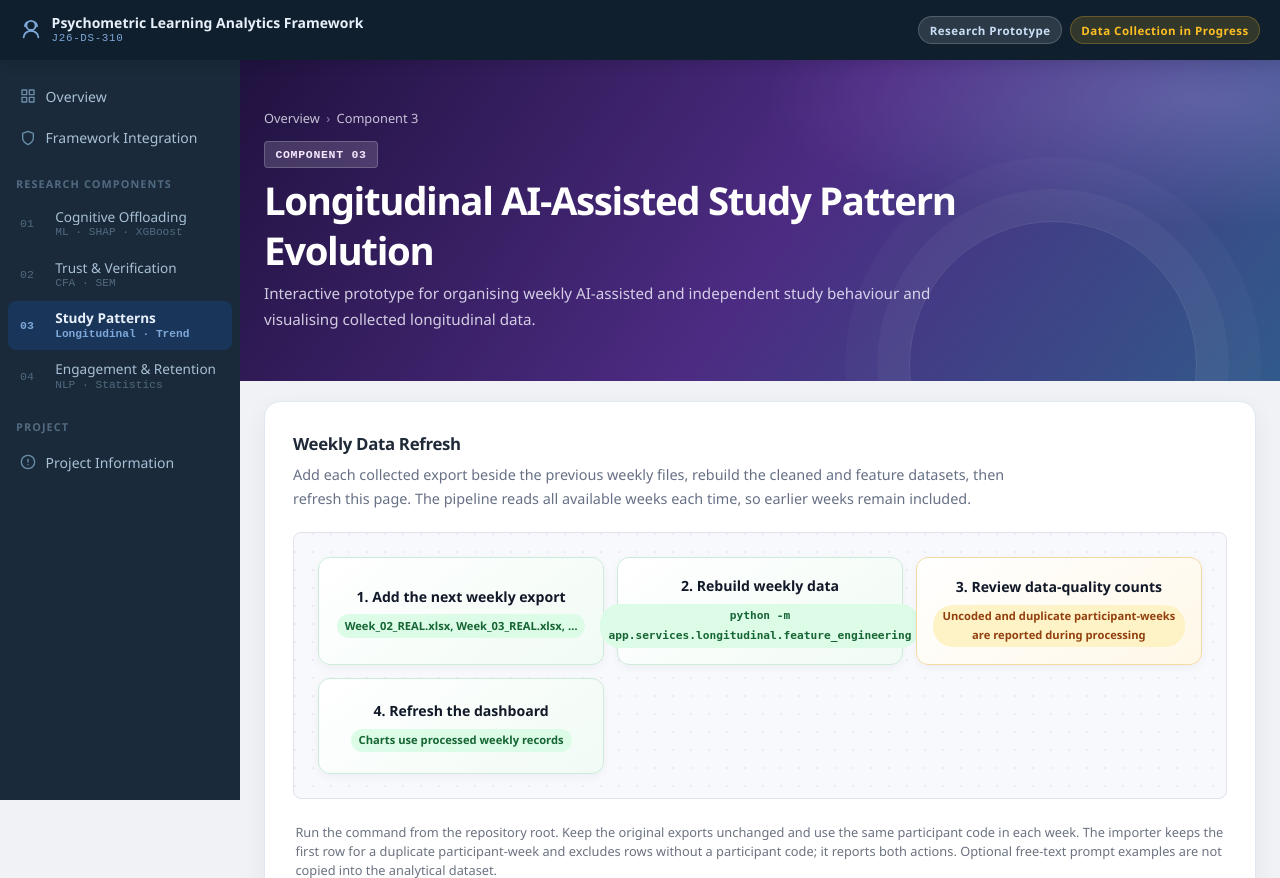
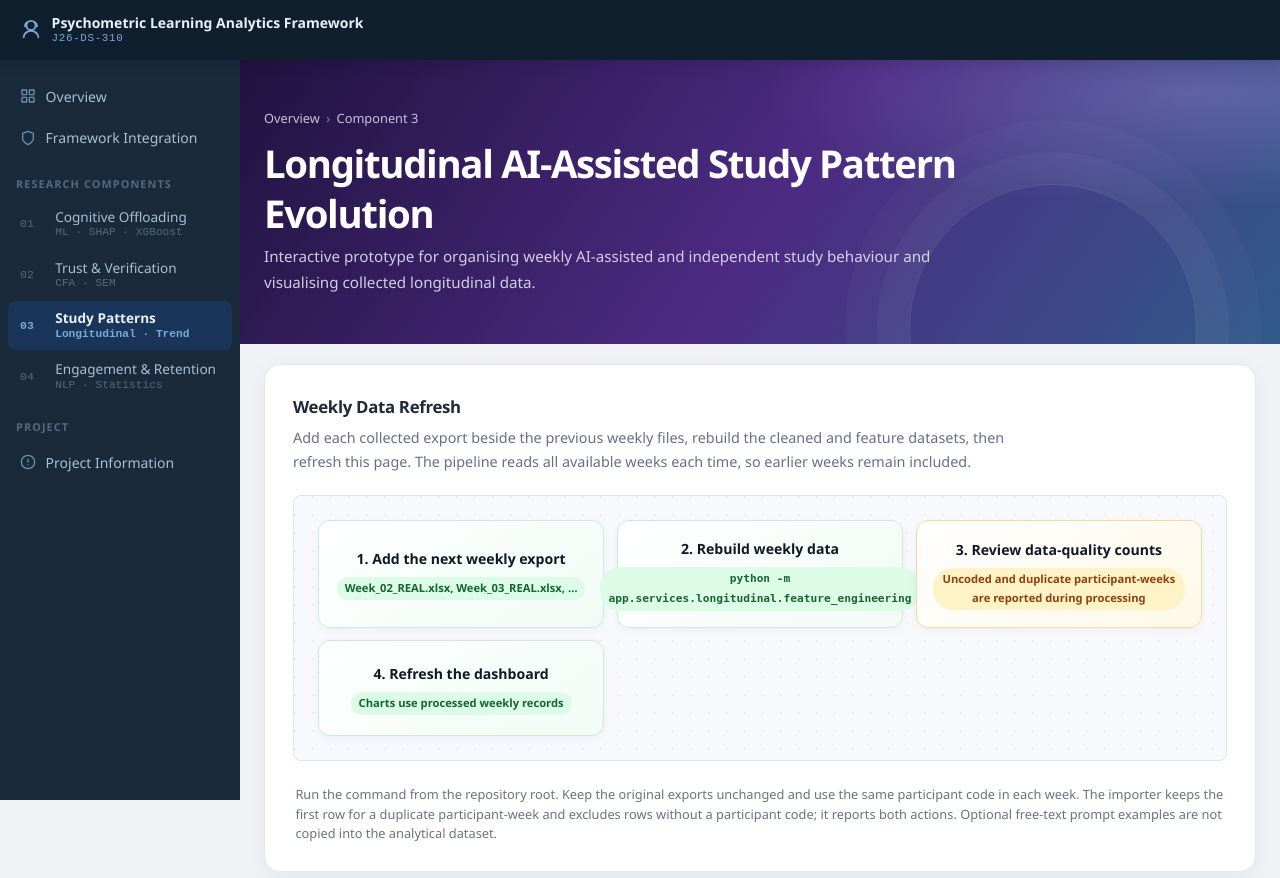
Before and after one commit to itzcheh1ru/psychometric-learning-analytics-framework, a Flask app: page /component3/ in a window 1280 px wide. Shown: the top 878 px of the page. Run offline with Flask 3, Linux system fonts and the light colour scheme; data that the repository does not hold is empty.

Commit message:
improve ui some errors

```diff
--- a/app/templates/components/component3.html
+++ b/app/templates/components/component3.html
@@ -17,9 +17,6 @@
         <span class="breadcrumb__sep" aria-hidden="true">&rsaquo;</span>
         <span class="breadcrumb__current" aria-current="page">Component 3</span>
     </nav>
-    <div class="page-heading__tag">
-        <span class="comp-label comp-label--c3">Component 03</span>
-    </div>
     <h1 class="page-heading__title">Longitudinal AI-Assisted Study Pattern Evolution</h1>
     <p class="page-heading__desc">
         Interactive prototype for organising weekly AI-assisted and independent study behaviour and visualising collected longitudinal data.
@@ -182,7 +179,7 @@
 ================================================================ -->
 <section class="content-section" aria-labelledby="formHeading3">
     <div class="content-section__header">
-        <h2 class="section-heading" id="formHeading3">Weekly Study Record Prototype</h2>
+        <h2 class="section-heading" id="formHeading3">Weekly Study Record</h2>
         <p class="section-subheading">
             Validate a sample weekly observation against the research fields. This prototype form does not store records; add collected weekly exports to the data pipeline above.
         </p>
--- a/app/templates/partials/header.html
+++ b/app/templates/partials/header.html
@@ -35,11 +35,5 @@
             </a>
         </div>
 
-        <!-- Status badges -->
-        <div class="app-header__badges" aria-label="Project status">
-            <span class="header-badge header-badge--prototype">Research Prototype</span>
-            <span class="header-badge header-badge--status">Data Collection in Progress</span>
-        </div>
-
     </div>
 </header>
```
Also changed, not shown: tests/test_app.py (+5 -7 lines).
